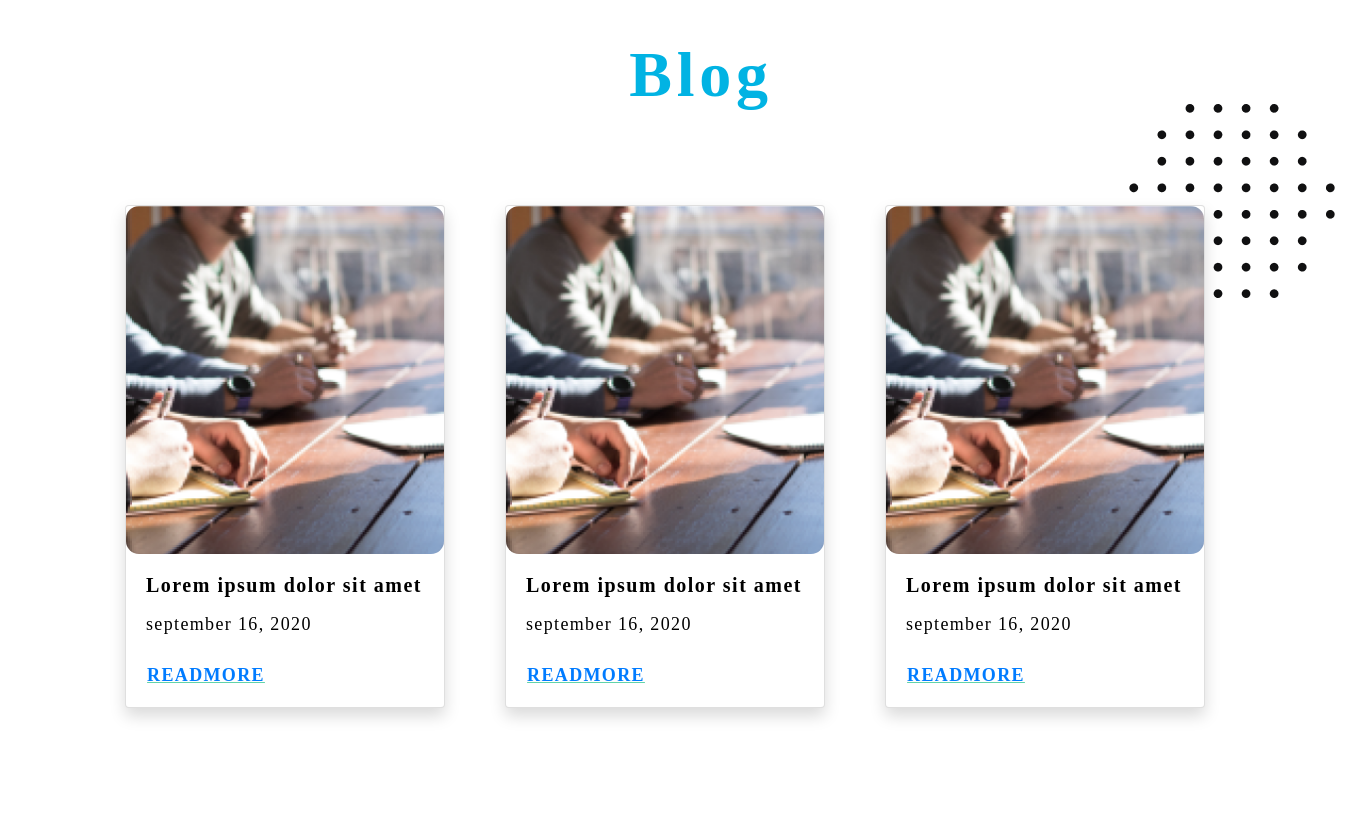
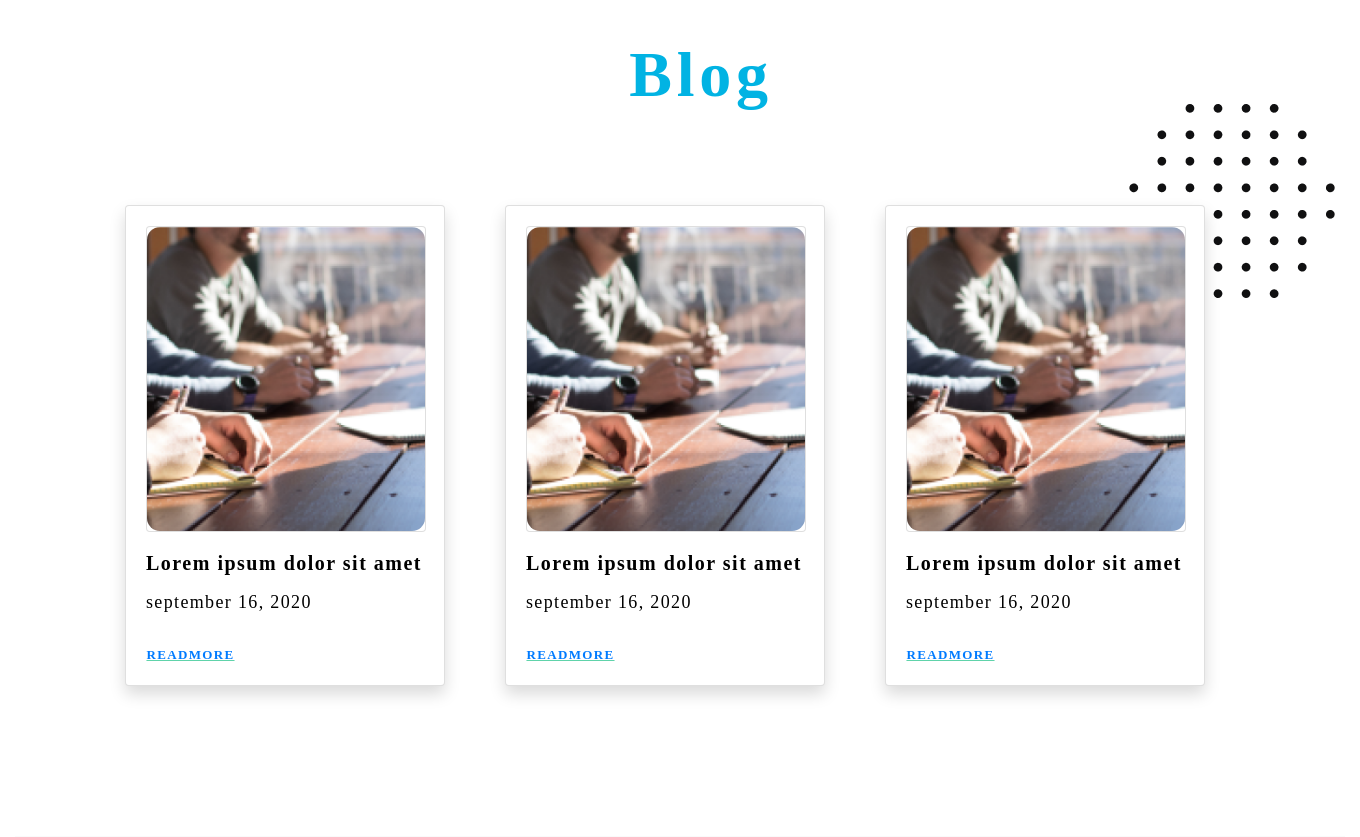
Before and after one commit to chaitanya9899/infrabnd, a Flask app: page / in a window 1360 px wide. Shown: the part 4160-4997 px from the top of the page. Run offline with Flask 2, Linux system fonts and the light colour scheme; some libraries are stand-ins or nearby versions.

Commit message:
Update home-page.html

```diff
--- a/templates/home-page.html
+++ b/templates/home-page.html
@@ -62,7 +62,7 @@
         <p>Lorem ipsum dolor sit amet, consectetur adipiscing elit, sed do eiusmod. Lorem ipsum dolor sit amet, consectetur adipiscing elit, sed do eiusmod</p>
 
         <!-- <div class="col-xs-12 col-sm-12 col-md-12 col-lg-12 col-xl-12 btn-1"> -->
-        <button class="btn-1">Download The App Now!</button>
+        <button class="btn-1" style="border: none;">Download The App Now!</button>
       </div>
         <!-- </div> -->
         </div>
@@ -119,7 +119,7 @@
             <h4>Simplified Home View</h4>
             <p>Lorem ipsum dolor sit amet, consectetur <br>adipiscing elit, sed do eiusmod. Lorem ipsum <br> dolor sit amet, consectetur adipiscing elit,<br> sed do eiusmod</p>
         </div>
-        <div class="col-xs-12 col-sm-12 col-md-12 col-lg-5 col-xl-5 phn-2" style="background-image: url('/static/images/651.png'); background-repeat: no-repeat;">
+        <div class="col-xs-12 col-sm-12 col-md-12 col-lg-5 col-xl-5 phn-2" style="background-image: url('/static/images/651.png'); background-repeat: no-repeat; padding-left: 88px; margin-right: 50px;">
           <img src="{{ url_for('static', filename='images/homepage.png') }}" alt="">
             <!-- <img src="images/homepage.png"> -->
         </div>
@@ -201,40 +201,45 @@
                  <div class="row">
                   <div class="col-xs-12 col-sm-12 col-md-12 col-lg-4 col-xl-4 blog-2">
                   <div class="card shadow" style="width: 20rem;">
+                    <div class="card" style="width: 280px; margin-top: 20px;left: 20px;">
                     <img src="{{ url_for('static', filename='images/Mask Group (13).png') }}">
                     <!-- <img src="images/Mask%20Group%20(13).png" class="card-img-top" alt="..."> -->
+                  </div>
 
                     <div class="card-body">
                       <p>Lorem ipsum dolor sit amet</p>
                      <span>september 16, 2020</span>
-                     <button><a href="" style=" margin-left: -22px;">READMORE </a></button>
+                     <button><a href="" style="margin-left: -53px;font-size: 13px;">READMORE </a></button>
                     </div>
                   </div>
                 </div>
 
                   <div class="col-xs-12 col-sm-12 col-md-12 col-lg-4 col-xl-4 blog-2">
                    <div class="card shadow" style="width: 20rem;">
+                    <div class="card" style="width: 280px; margin-top: 20px;left: 20px;">
                     <img src="{{ url_for('static', filename='images/Mask Group (13).png') }}" alt="">
                     <!-- <img src="images/Mask%20Group%20(13).png" class="card-img-top" alt="..."> -->
-
+                    </div>
                     <div class="card-body">
                       <p>Lorem ipsum dolor sit amet</p>
                      <span>september 16, 2020</span>
-                     <button><a href="" style=" margin-left: -22px;">READMORE </a></button>
+                     <button><a href="" style="margin-left: -53px;font-size: 13px;">READMORE </a></button>
                     </div>
                   </div>
                 </div>
 
                 <div class="col-xs-12 col-sm-12 col-md-12 col-lg-4 col-xl-4 blog-2">
                    <div class="card shadow" style="width: 20rem;">
+                    <div class="card" style="width: 280px; margin-top: 20px;left: 20px;">
                     <img src="{{ url_for('static', filename='images/Mask Group (13).png') }}" alt="">
+                  </div>
 
                     <!-- <img src="images/Mask%20Group%20(13).png" class="card-img-top" alt="..."> -->
 
                     <div class="card-body">
                       <p>Lorem ipsum dolor sit amet</p>
                      <span>september 16, 2020</span>
-                     <button><a href="" style=" margin-left: -22px;">READMORE </a></button>
+                     <button><a href="" style="margin-left: -53px;font-size: 13px;">READMORE </a></button>
                     </div>
                   </div>
                 </div>
@@ -299,7 +304,7 @@
                                <input type="email" name="" value="" placeholder="Email">
                                <p>Message</p>
                                <textarea></textarea>
-                               <button>Submit</button>
+                               <button style="border: none;">Submit</button>
                            </div>
                        </div>
                    </div>
```
